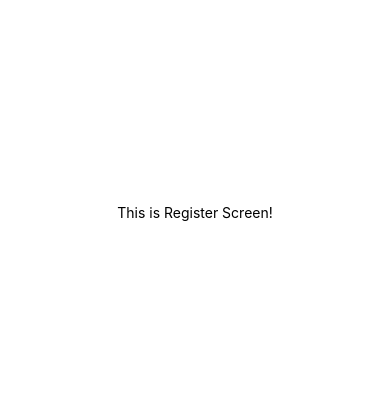
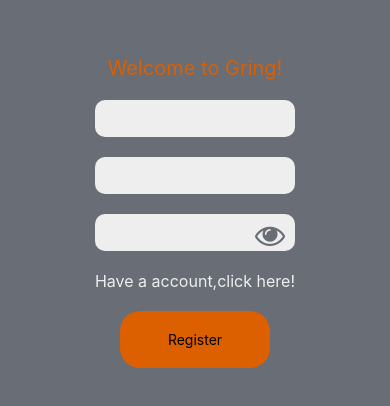
Before and after one commit to SgrAhmet/Gring, a React Native app: screen /Register in a window 390 px wide. Shown: the part 210-616 px from the top of the page. Built offline with nearby package versions, Linux system fonts and the light colour scheme.

Commit message:
registerStart

```diff
--- a/App.js
+++ b/App.js
@@ -14,7 +14,7 @@ export default function App() {
   return (
     <NavigationContainer>
       <Stack.Navigator
-        screenOptions={{ headerShown: false, animationEnabled: false }}
+        screenOptions={{headerShown: false,animation: "none"}}
         initialRouteName="Entrance"
       >
 
--- a/package.json
+++ b/package.json
@@ -12,13 +12,16 @@
     "@react-native-firebase/app": "^21.0.0",
     "@react-native-firebase/auth": "^21.0.0",
     "@react-native-firebase/firestore": "^21.0.0",
+    "@react-native-vector-icons/common": "^0.0.1-alpha.24",
+    "@react-native-vector-icons/fontawesome": "^4.7.0-alpha.29",
     "@react-navigation/native": "^6.1.18",
     "@react-navigation/native-stack": "^6.11.0",
     "expo": "~51.0.28",
     "expo-status-bar": "~1.12.1",
     "firebase": "^10.14.0",
     "react": "18.2.0",
-    "react-native": "0.74.5"
+    "react-native": "0.74.5",
+    "react-native-vector-icons": "^10.2.0"
   },
   "devDependencies": {
     "@babel/core": "^7.20.0"
--- a/src/components/MyButton.js
+++ b/src/components/MyButton.js
@@ -4,14 +4,14 @@ import { StyleSheet, Text, TouchableOpacity, View } from "react-native";
 const MyButton = ({text,func,clr}) => {
 
     if(!clr){
-        clr = "red"
+        clr = "lightgreen"
     }
 
   return (
 
 
       <TouchableOpacity style={[styles.btn,{backgroundColor :clr}]} onPress={func}>
-      <Text>{text}</Text>
+      <Text style={styles.txt}>{text}</Text>
       </TouchableOpacity>
 
   )
@@ -33,6 +33,10 @@ const styles = StyleSheet.create({
         // shadowOpacity:0.1,
         // shadowOffset:5,
         elevation:10
+    },
+    txt:{
+        // fontStyle:"italic",
+
     }
 });
 export default MyButton
--- a/src/screens/Enterence.js
+++ b/src/screens/Enterence.js
@@ -1,38 +1,35 @@
-import React from 'react'
-import { StyleSheet, Text, TouchableOpacity, View ,Image} from "react-native";
-import MyButton from '../components/MyButton';
-import colors from '../styles/colors';
+import React from "react";
+import { StyleSheet, Text, TouchableOpacity, View, Image } from "react-native";
+import MyButton from "../components/MyButton";
+import colors from "../styles/colors";
+import { useNavigation } from "@react-navigation/native";
 
 const Enterence = () => {
+  const navigation = useNavigation();
 
-  const helloWorld =()=>{
-    console.log("Hello World")
-  }
-
-
-  const merhabaDunya =()=>{
-    console.log("Merhaba Dünya")
-  }
+  const deneme = () => {
+    console.log("ahmet");
+  };
 
   return (
     <View style={styles.container}>
       {/* <Text>This is Enterence Screen!</Text> */}
 
+      <Image style={styles.smallLogo} source={require("../images/logo.png")} />
 
-        <Image style={styles.smallLogo} source={require('../images/logo.png')}/>
-        <MyButton text={""} func={merhabaDunya} clr={colors.primary}/>
-        <MyButton text={""} func={merhabaDunya} clr={colors.white}/>
-        <MyButton text={""} func={merhabaDunya} clr={colors.gray}/>
-        <MyButton text={""} func={merhabaDunya} clr={colors.darkGray}/>
-
-
-
-
-
-      </View>
-  )
-}
-
+      <MyButton
+        text={"Register"}
+        func={() => navigation.navigate("Register")}
+        clr={colors.primary}
+      />
+      <MyButton
+        text={"Login"}
+        func={() => navigation.navigate("Login")}
+        clr={colors.primary}
+      />
+    </View>
+  );
+};
 
 const styles = StyleSheet.create({
   container: {
@@ -40,12 +37,18 @@ const styles = StyleSheet.create({
     backgroundColor: colors.gray,
     alignItems: "center",
     justifyContent: "center",
-    gap:5
+    gap: 5,
   },
-  smallLogo:{
+  smallLogo: {
     // backgroundColor:"red",
-    width:100,
-    height:100
-  }
+    width: 100,
+    height: 100,
+  },
+  aaa: {
+    backgroundColor: "lightgreen",
+    padding: 20,
+    paddingHorizontal: 40,
+    borderRadius: 20,
+  },
 });
-export default Enterence
+export default Enterence;
--- a/src/screens/Register.js
+++ b/src/screens/Register.js
@@ -1,21 +1,105 @@
-import React from 'react'
-import { StyleSheet, Text, View } from "react-native";
+import React, { useState, useEffect } from "react";
+import { StyleSheet, Text, TextInput, View } from "react-native";
+import colors from "../styles/colors";
+import MyButton from "../components/MyButton";
+import { useNavigation } from "@react-navigation/native";
+import { FontAwesome } from "@expo/vector-icons";
 
 const Register = () => {
+  const navigate = useNavigation();
+  const [userName, setUserName] = useState("");
+  const [mail, setMail] = useState("");
+  const [password, setPassword] = useState("");
+
+  const [showPassword, setShowPassword] = useState(false);
+
+  const togglePassword = () => {
+    setShowPassword(!showPassword);
+  };
   return (
     <View style={styles.container}>
-      <Text>This is Register Screen!</Text>
+      <View style={styles.contentArea}>
+        <Text style={{ fontSize: 20, color: colors.primary }}>
+          Welcome to Gring!
+        </Text>
+        <TextInput
+          style={styles.input}
+          value={userName}
+          onChangeText={setUserName}
+        />
+        <TextInput style={styles.input} value={mail} onChangeText={setMail} />
+
+        <View style={styles.passwordArea}>
+          <TextInput
+            style={styles.input}
+            secureTextEntry={showPassword ? false : true}
+            // inputMode="password"
+            value={password}
+            onChangeText={setPassword}
+          />
+
+          <FontAwesome
+            name="eye"
+            size={30}
+            color={colors.darkGray}
+            style={[
+              styles.eyeIcon,
+              { color: !showPassword ? colors.gray : "black" },
+            ]}
+            onPress={togglePassword}
+          />
+        </View>
+
+        <Text
+          style={{ fontSize: 16, color: colors.white }}
+          onPress={() => navigate.navigate("Login")}
+        >
+          Have a account,click here!
+        </Text>
+
+        <MyButton
+          text={"Register"}
+          clr={colors.primary}
+          func={() => console.log(userName)}
+        />
       </View>
-  )
-}
-
+    </View>
+  );
+};
 
 const styles = StyleSheet.create({
   container: {
     flex: 1,
-    backgroundColor: "#fff",
+    // backgroundColor: colors.gray,
     alignItems: "center",
     justifyContent: "center",
   },
+  contentArea: {
+    backgroundColor: colors.gray,
+    width: "100%",
+    height: "100%",
+    display: "flex",
+    alignItems: "center",
+    justifyContent: "center",
+    gap: 20,
+  },
+  input: {
+    backgroundColor: colors.white,
+    padding: 10,
+    paddingHorizontal: 20,
+    width: 200,
+    borderRadius: 10,
+    shadowColor: "black",
+    elevation: 20,
+  },
+  passwordArea: {
+    position: "relative",
+  },
+  eyeIcon: {
+    position: "absolute",
+    right: 10,
+    top: "15%",
+    zIndex: 99,
+  },
 });
-export default Register
+export default Register;
```
Also changed, not shown: 2 other files (tests, documents, lock files or other folders).
